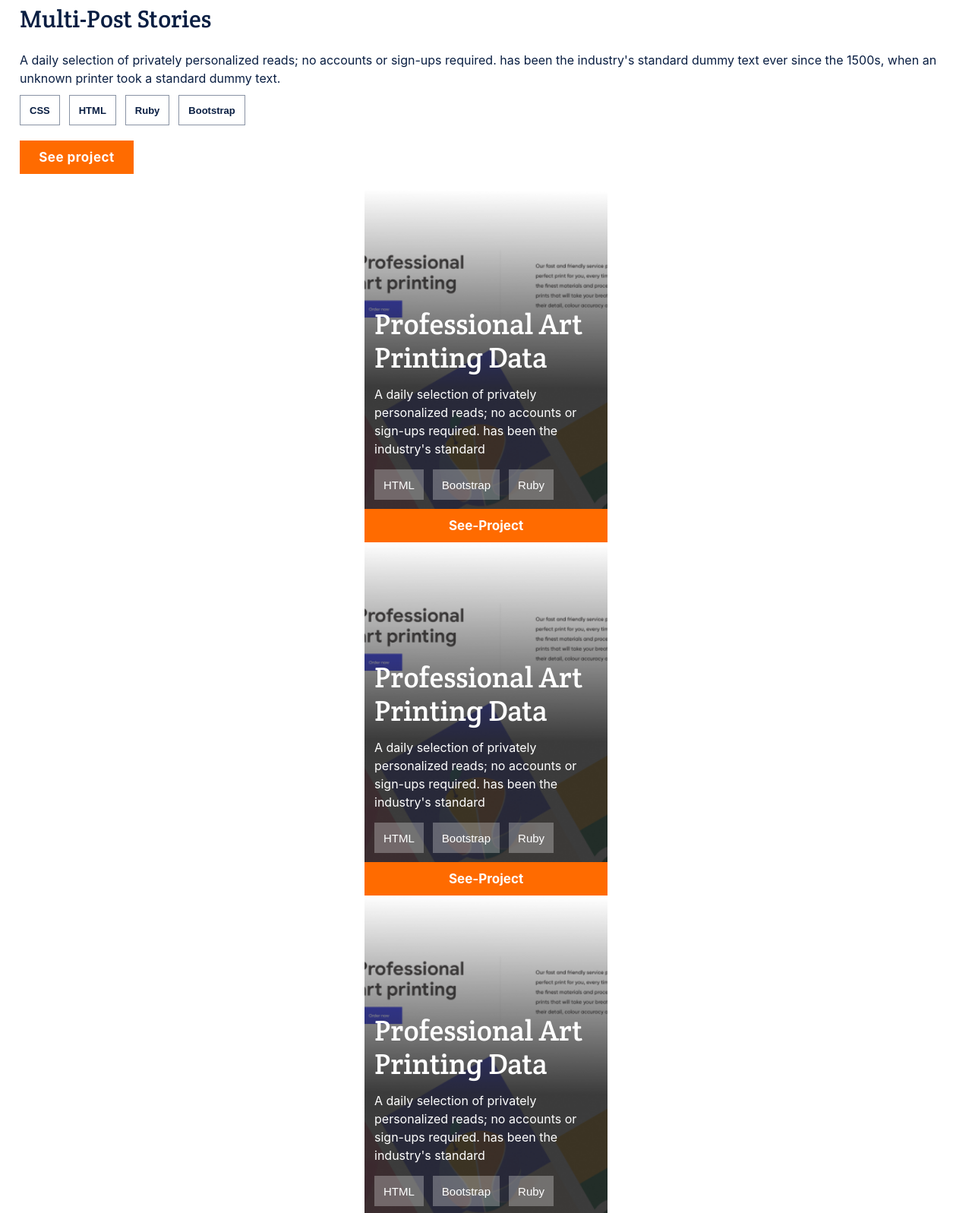
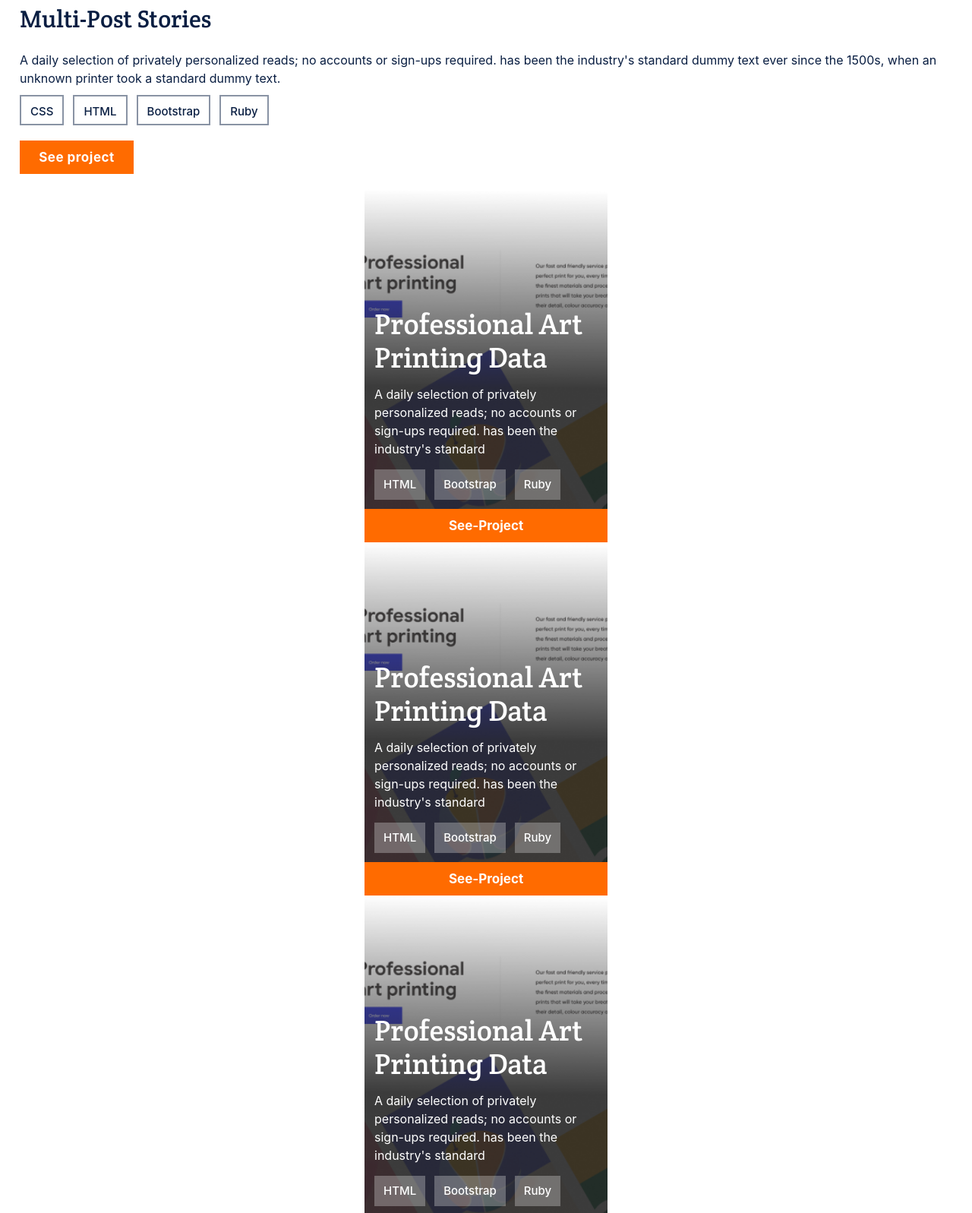
Before and after one commit to unorjikingsley/Portfolio-Website, a website: page index.html in a window 1280 px wide. Shown: the part 1098-2695 px from the top of the page at 76% size. Drawn offline with Linux system fonts and the light colour scheme.

Commit message:
Corrected linters errors and and changed the buttons to list

```diff
--- a/index.html
+++ b/index.html
@@ -44,10 +44,10 @@
                 when an unknown printer took a standard dummy text.
             </p>
             <ul class="skills">
-                <button class="but2">CSS</button>
-                <button class="but2">HTML</button>
-                <button class="but2">Ruby</button>
-                <button class="but2">Bootstrap</button>
+                <li class="but2">CSS</li>
+                <li class="but2">HTML</li>
+                <li class="but2">Bootstrap</li>
+                <li class="but2">Ruby</li>
             </ul>
         </div>
         <button type="button" id="first" class="btnsettings ">See project</button>
@@ -62,12 +62,12 @@
                     has been the industry's standard
                 </p>
                 <ul class="lang">
-                    <button class="but">HTML</button>
-                    <button class="but">Bootstrap</button>
-                    <button class="but">Ruby</button>
+                    <li class="but">HTML</li>
+                    <li class="but">Bootstrap</li>
+                    <li class="but">Ruby</li>
                 </ul>
             </div>
-            <button class="oversight">See-Project</button>
+            <button type="button" class="oversight">See-Project</button>
         </div>
 
         <div class="container">
@@ -78,12 +78,12 @@
                     has been the industry's standard
                 </p>
                 <ul class="lang">
-                    <button class="but">HTML</button>
-                    <button class="but">Bootstrap</button>
-                    <button class="but">Ruby</button>
+                    <li class="but">HTML</li>
+                    <li class="but">Bootstrap</li>
+                    <li class="but">Ruby</li>
                 </ul>
             </div>
-            <button class="oversight">See-Project</button>
+            <button type="button" class="oversight">See-Project</button>
         </div>
         <div class="container">
             <div class="container1">
@@ -93,12 +93,12 @@
                     has been the industry's standard
                 </p>
                 <ul class="lang">
-                    <button class="but">HTML</button>
-                    <button class="but">Bootstrap</button>
-                    <button class="but">Ruby</button>
+                    <li class="but">HTML</li>
+                    <li class="but">Bootstrap</li>
+                    <li class="but">Ruby</li>
                 </ul>
             </div>
-            <button class="oversight">See Project</button>
+            <button type="button" class="oversight">See Project</button>
         </div>
         <div class="container">
             <div class="container1">
@@ -108,12 +108,12 @@
                     has been the industry's standard
                 </p>
                 <ul class="lang">
-                    <button class="but">HTML</button>
-                    <button class="but">Bootstrap</button>
-                    <button class="but">Ruby</button>
+                    <li class="but">HTML</li>
+                    <li class="but">Bootstrap</li>
+                    <li class="but">Ruby</li>
                 </ul>
             </div>
-            <button class="oversight">See Project</button>
+            <button type="button" class="oversight">See Project</button>
         </div>
         <div class="container">
             <div class="container1">
@@ -123,12 +123,12 @@
                     has been the industry's standard.
                 </p>
                 <ul class="lang">
-                    <button class="but">HTML</button>
-                    <button class="but">Bootstrap</button>
-                    <button class="but">Ruby</button>
+                    <li class="but">HTML</li>
+                    <li class="but">Bootstrap</li>
+                    <li class="but">Ruby</li>
                 </ul>
             </div>
-            <button class="oversight">See Project</button>
+            <button type="button" class="oversight">See Project</button>
         </div>
         <div class="container">
             <div class="container1">
@@ -138,13 +138,13 @@
                     has been the industry's standard.
                 </p>
                 <ul class="lang">
-                    <button class="but">HTML</button>
-                    <button class="but">Bootstrap</button>
-                    <button class="but">Ruby</button>
+                    <li class="but">HTML</li>
+                    <li class="but">Bootstrap</li>
+                    <li class="but">Ruby</li>
 
                 </ul>
             </div>
-            <button class="oversight">See Project</button>
+            <button type="button" class="oversight">See Project</button>
         </div>
     </section>
 
@@ -158,7 +158,7 @@
                     like what you see and have a project you need coded,
                     don’t hestiate to contact me.
                 </p>
-                <a href=""> <button class="resume">Get My Resume</button></a>
+                <a href=""> <button type="button" class="resume">Get My Resume</button></a>
             </div>
 
             <div class="underline"></div>
--- a/styles.css
+++ b/styles.css
@@ -236,11 +236,13 @@ ul {
   color: #fff;
 }
 
-button.but {
+.lang .but {
   font-size: 15px;
   font-weight: 500;
   font-style: normal;
+  font-family: 'Inter', sans-serif;
   padding: 10px 12px;
+  line-height: 20px;
   color: #fff;
   background-color: rgba(255, 255, 255, 0.277);
   cursor: not-allowed;
@@ -249,29 +251,16 @@ button.but {
   border: rgba(255, 255, 255, 0.277);
 }
 
-button.but:hover {
-  background-color: #ff6b00;
-}
-
-button.but:enabled {
-  cursor: pointer;
-  opacity: 1; /* Reset opacity */
-  pointer-events: auto;
-}
-
-button.but2 {
-  font-size: 13px;
-  font-weight: 600;
+.skills .but2 {
+  font-size: 15px;
+  font-weight: 500;
+  font-family: 'Inter', sans-serif;
+  font-style: normal;
   padding: 10px 12px;
   color: #091e42;
   background-color: #fff;
   cursor: pointer;
-  border: 1px solid #8993a4;
-}
-
-button.but2:hover {
-  background-color: #172b4d;
-  color: #fff;
+  border: 2px solid #8993a4;
 }
 
 .cont-text {
```
